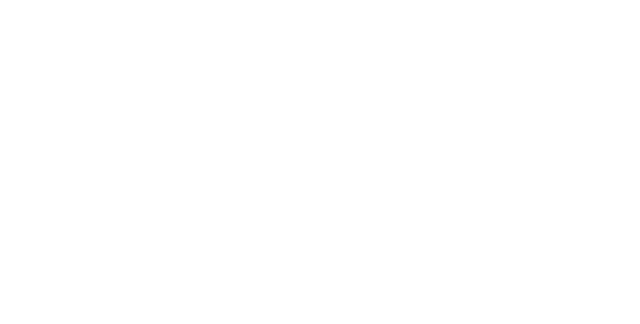
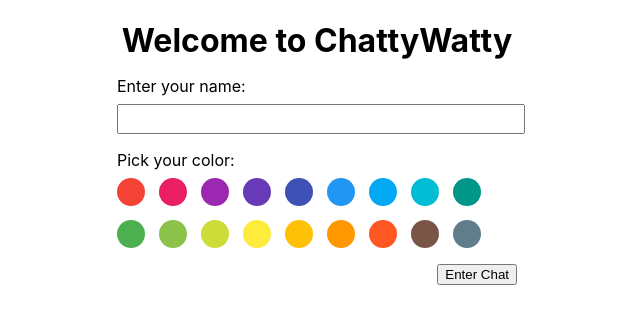
Before and after one commit to awolyniec/cw-web, a React (Create React App) app: page / in a window 1280 px wide. Shown: the top 324 px of the page, without its empty margins (323-963 px from the left). Built offline with nearby package versions, Linux system fonts and the light colour scheme.

Commit message:
feat: Add static visual version of sign-in view

```diff
--- a/package.json
+++ b/package.json
@@ -5,6 +5,7 @@
   "dependencies": {
     "node-sass": "4.14.1",
     "react": "^17.0.1",
+    "react-color": "^2.19.3",
     "react-dom": "^17.0.1",
     "react-scripts": "4.0.1"
   },
--- a/src/App.css
+++ b/src/App.css
@@ -1,7 +1,3 @@
-.App {
-  text-align: center;
-}
-
 .App-logo {
   height: 40vmin;
   pointer-events: none;
--- a/src/components/ChatPage/component.jsx
+++ b/src/components/ChatPage/component.jsx
@@ -1,17 +1,46 @@
 import React from 'react';
+import { CirclePicker } from 'react-color';
 
 import './styles.scss';
 
 const ChatPage = () => {
 
+  const getChatView = () => {
+    return (
+      <div className="chat-view">
+        <div className="chat-section-container">
+
+        </div>
+        <div className="member-list-container">
+        </div>
+      </div>
+    );
+  };
+
+  // TODO: make into own page once accounts are created
+  const getSignInView = () => {
+    return (
+      <div className="sign-in-view">
+        <div className="sign-in-form">
+          <h1>Welcome to ChattyWatty</h1>
+          <span className="input-label">Enter your name:</span>
+          <input className="name-input" type="text" />
+          <span className="input-label">Pick your color:</span>
+          <div className="circle-picker-container">
+            <CirclePicker width={"400px"} />
+          </div>
+          <div>
+            <button className="chat-enter-button" type="button">Enter Chat</button>
+          </div>
+        </div>
+      </div>
+    );
+  };
+
   return (
     <div className="chat-page">
-      <div className="chat-section-container">
-
-      </div>
-      <div className="member-list-container">
-
-      </div>
+      {getSignInView()}
+      {/* {getChatView()} */}
     </div>
   );
 };
--- a/src/components/ChatPage/styles.scss
+++ b/src/components/ChatPage/styles.scss
@@ -1,6 +1,47 @@
 .chat-page {
-  > * {
-    display: inline-block;
+  .chat-view {
+    > * {
+      display: inline-block;
+    }
+  }
+
+  .sign-in-view {
+
+    .circle-picker-container {
+      width: 100%;
+      position: relative;
+      left: 50%;
+      transform: translateX(-50%);
+    }
+
+    .sign-in-form {
+      width: 400px;
+      position: relative;
+      left: 50%;
+      transform: translateX(-50%);
+
+      > * {
+        display: block;
+        margin-bottom: 1rem;
+      }
+
+      h1 {
+        text-align: center;
+      }
+    }
+
+    .input-label {
+      margin-bottom: 0.5rem;
+    }
+
+    .name-input {
+      width: 100%;
+      height: 1.5rem;
+    }
+
+    .chat-enter-button {
+      float: right;
+    }
   }
 
   .chat-section-container {
```
Also changed, not shown: 1 other file (tests, documents, lock files or other folders).
